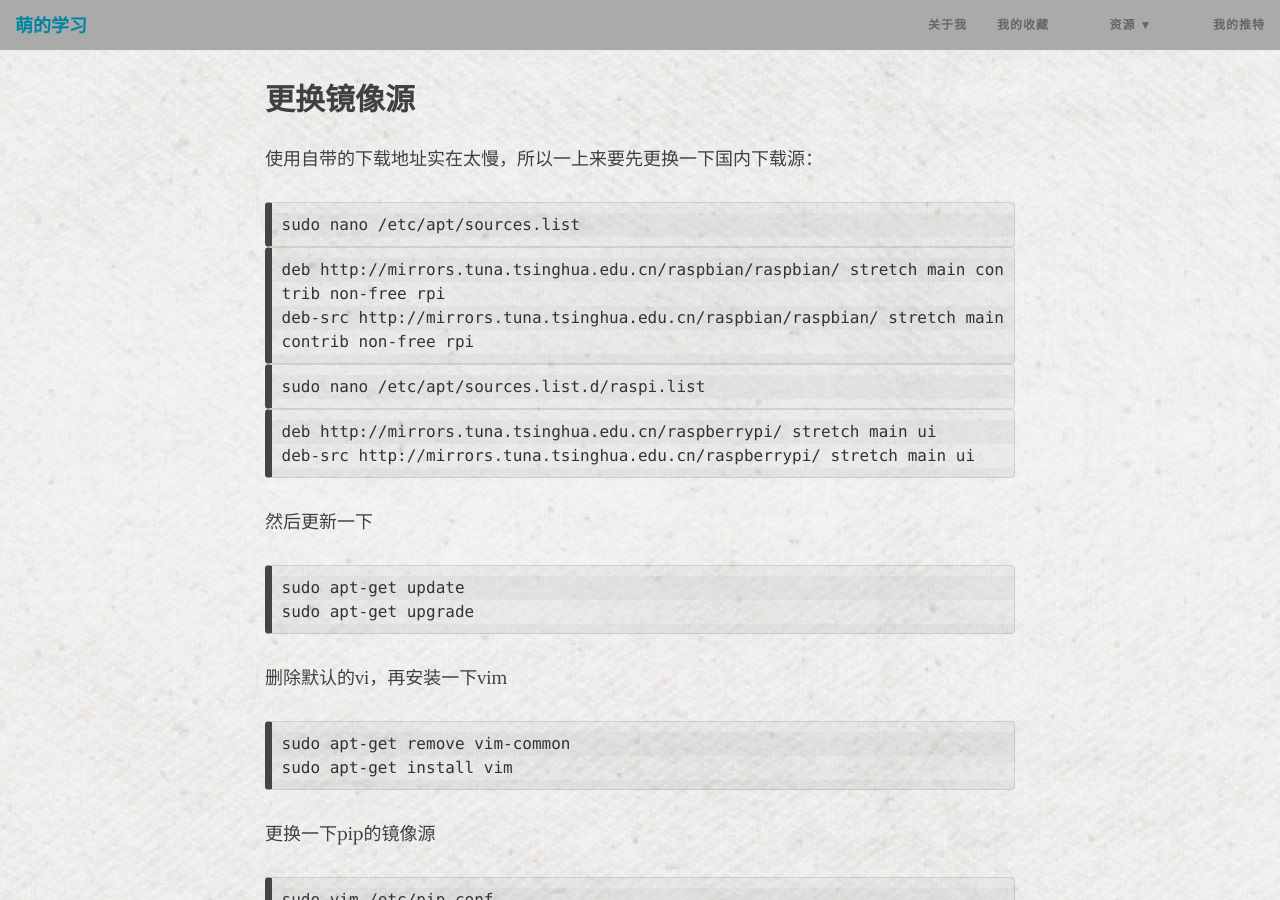
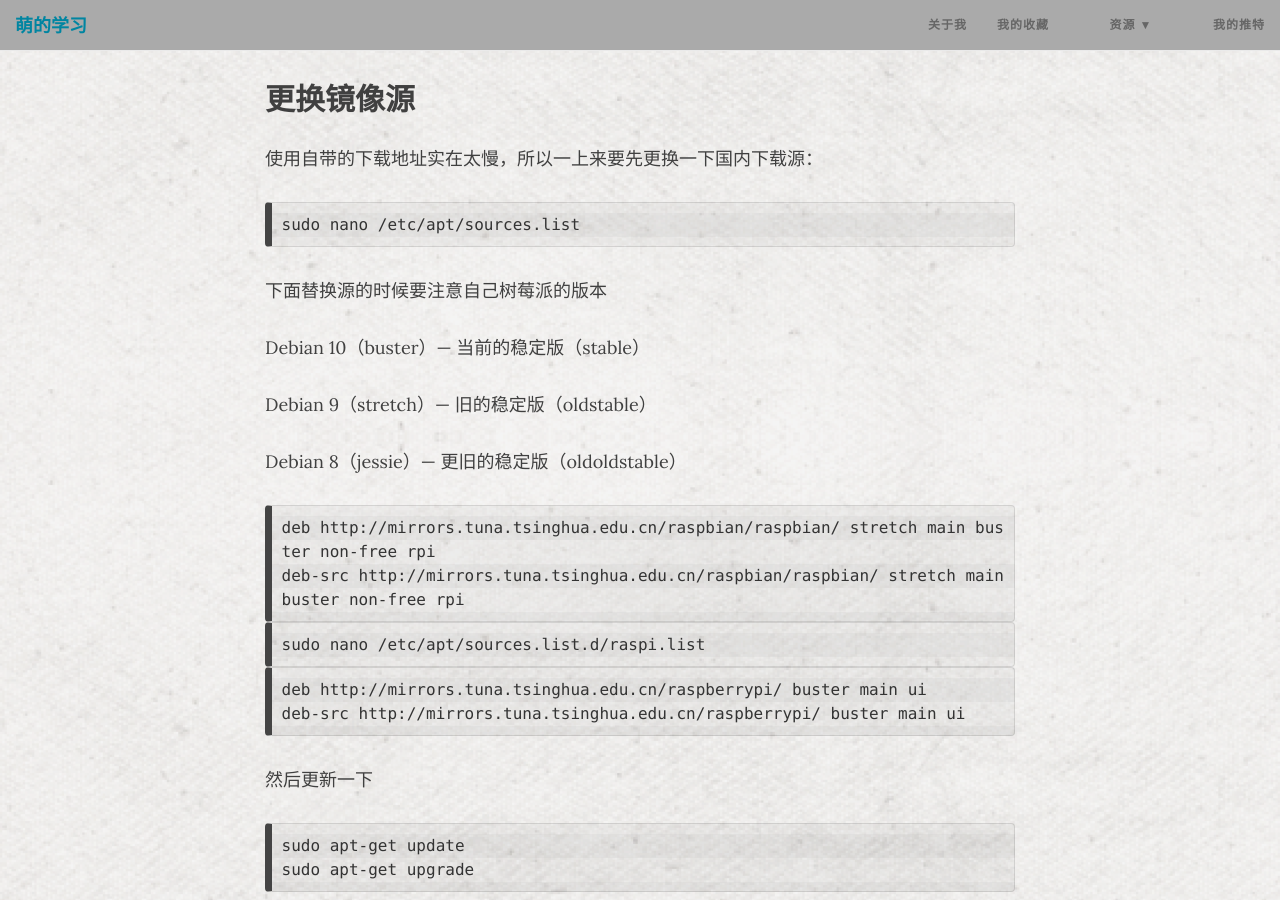
Before and after one commit to SimonTao0831/SimonTao0831.github.io, a Jekyll site: the page built from _posts/2020-04-07-raspberry-configuration.md, in a window 1280 px wide and 900 px high, scrolled down 523 px. Built offline with Jekyll 4.4.1, drawn with Linux system fonts in a browser that asks for light colours; nearby versions of some CDN libraries.

Commit message:
Update 2020-04-07-raspberry-configuration.md

````diff
--- a/_posts/2020-04-07-raspberry-configuration.md
+++ b/_posts/2020-04-07-raspberry-configuration.md
@@ -18,16 +18,23 @@ tags: [Raspberry]
 ```
 sudo nano /etc/apt/sources.list
 ```
+下面替换源的时候要注意自己树莓派的版本
+
+Debian 10（buster）— 当前的稳定版（stable）
+
+Debian 9（stretch）— 旧的稳定版（oldstable）
+
+Debian 8（jessie）— 更旧的稳定版（oldoldstable）
 ```
-deb http://mirrors.tuna.tsinghua.edu.cn/raspbian/raspbian/ stretch main contrib non-free rpi
-deb-src http://mirrors.tuna.tsinghua.edu.cn/raspbian/raspbian/ stretch main contrib non-free rpi
+deb http://mirrors.tuna.tsinghua.edu.cn/raspbian/raspbian/ stretch main buster non-free rpi
+deb-src http://mirrors.tuna.tsinghua.edu.cn/raspbian/raspbian/ stretch main buster non-free rpi
 ```
 ```
 sudo nano /etc/apt/sources.list.d/raspi.list
 ```
 ```
-deb http://mirrors.tuna.tsinghua.edu.cn/raspberrypi/ stretch main ui
-deb-src http://mirrors.tuna.tsinghua.edu.cn/raspberrypi/ stretch main ui
+deb http://mirrors.tuna.tsinghua.edu.cn/raspberrypi/ buster main ui
+deb-src http://mirrors.tuna.tsinghua.edu.cn/raspberrypi/ buster main ui
 ```
 然后更新一下
 ```
````
